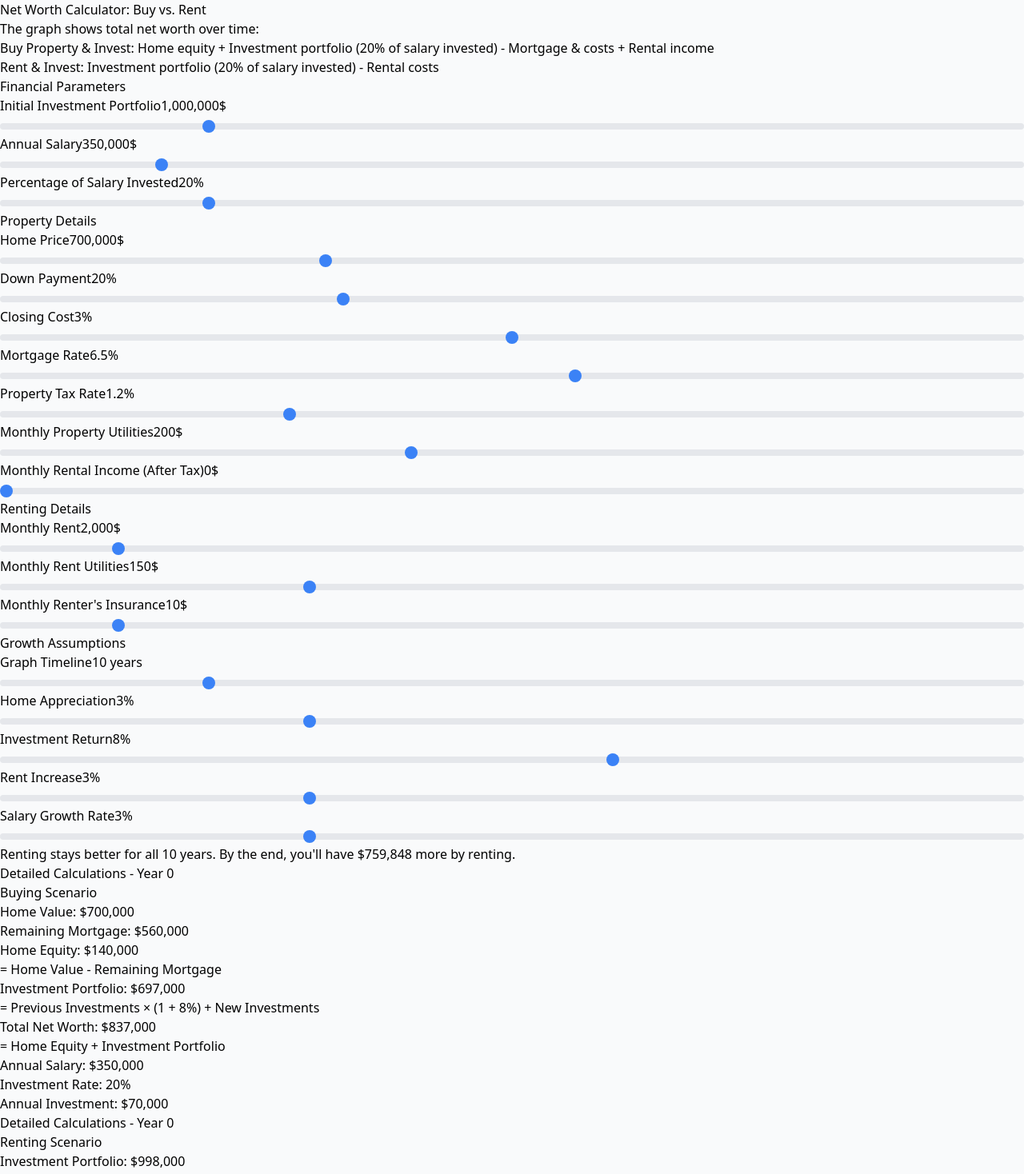
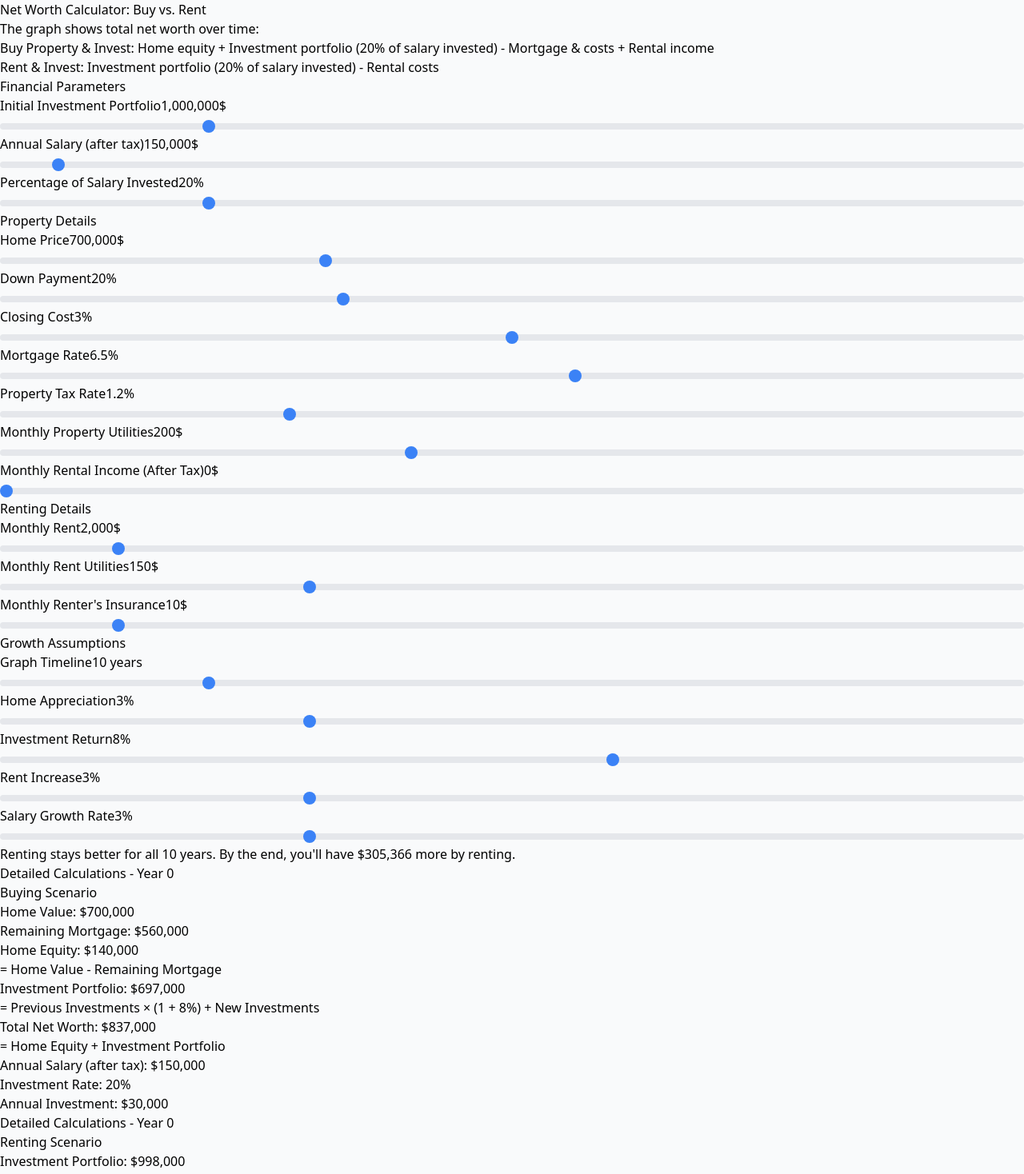
Before and after one commit to MaksimDan/housing-calculator, a React (Vite) app: page / in a window 1280 px wide. Shown: the top 1468 px of the page at 80% size. Built offline with nearby package versions, Linux system fonts and the light colour scheme.

Commit message:
annual salary should be after tax

```diff
--- a/src/HousingCalculator.tsx
+++ b/src/HousingCalculator.tsx
@@ -61,7 +61,7 @@ const DetailedMathCard = ({ data, showBuying }) => {
 
       <div className="mt-4 pt-2 border-t">
         <div className="text-xs text-gray-600">
-          <div>Annual Salary: {formatCurrency(data.salary)}</div>
+          <div>Annual Salary (after tax): {formatCurrency(data.salary)}</div>
           <div>Investment Rate: {data.investmentRate}%</div>
           <div>Annual Investment: {formatCurrency(data.salary * data.investmentRate / 100)}</div>
         </div>
@@ -72,7 +72,7 @@ const DetailedMathCard = ({ data, showBuying }) => {
 
 
 const HousingCalculator = () => {
-  const [annualSalary, setAnnualSalary] = useState(350000);
+  const [annualSalary, setAnnualSalary] = useState(150000);
   const [investmentRate, setInvestmentRate] = useState(20);
   const [initialInvestment, setInitialInvestment] = useState(1000000);
   const [homePrice, setHomePrice] = useState(700000);
@@ -301,7 +301,7 @@ return (
               suffix="$"
             />
             <Input
-              label="Annual Salary"
+              label="Annual Salary (after tax)"
               value={annualSalary}
               onChange={setAnnualSalary}
               min={50000}
```
